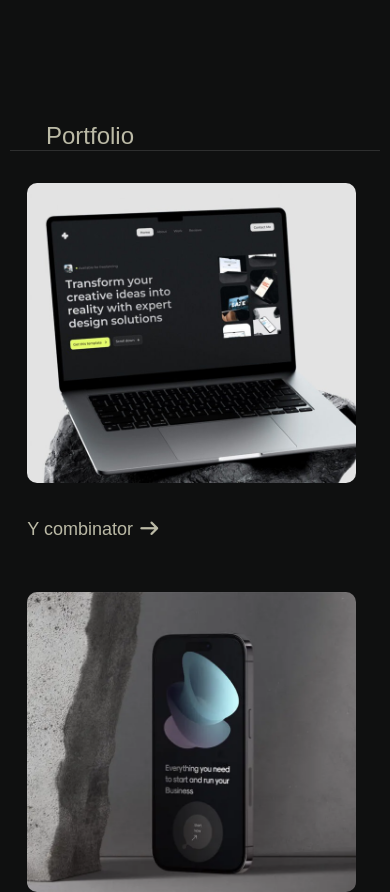
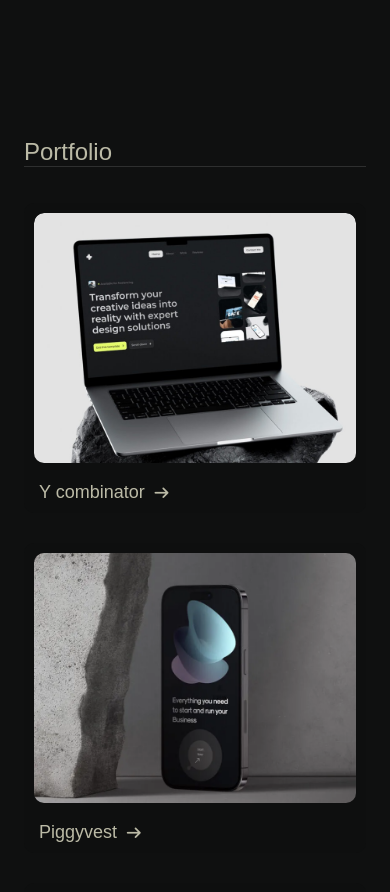
Before and after one commit to 14storm/my-portfolio, a plain HTML site: page other-html-pages/my portfolio.html in a window 390 px wide. Shown: the part 1100-1992 px from the top of the page. Drawn offline with Linux system fonts and the light colour scheme; a web font is replaced by a local one.

Commit message:
file updated

```diff
--- a/othercsspages/my portfolio.css
+++ b/othercsspages/my portfolio.css
@@ -291,113 +291,127 @@ section {
 
 /* ============ SECTION 3 - PORTFOLIO STYLES ============ */
 
+/* ============ SECTION 3 - PORTFOLIO STYLES (UPDATED) ============ */
+
 .sect-3 {
       margin-top: 5em;
       padding: 0 10px;
       margin-bottom: 8em;
-
-}
-
-.portfolio {
-      margin-bottom: thin solid #BBBAA6;
+      /* Animation settings (copied from original CSS) */
+      animation-name: fadeInSlideUp;
+      animation-duration: 0.8s;
+      animation-timing-function: ease-out;
+      animation-fill-mode: forwards;
+      opacity: 0;
+      animation-delay: 1.7s;
 }
 
 .portfolio h3 {
       color: #BBBAA6;
       font-size: 30px;
+      /* Consistent heading size */
       font-weight: 500;
       margin-bottom: 1.5em;
       border-bottom: thin solid #5b5b5b6c;
-
-
+      /* Separator line */
+      padding-left: 10px;
+      /* Align with main content */
 }
 
 .projects {
-
       display: grid;
       grid-template-columns: repeat(2, 1fr);
-      gap: 1em;
+      gap: 20px;
+      width: 100%;
+      margin: auto;
+}
+
+.mock-cont {
+      overflow: hidden;
+      border-radius: 10px;
+      background-color: #0E0F0F;
+      /* Dark background for the card */
+      padding: 10px;
 }
 
 
+.image {
+      overflow: hidden;
+      border-radius: 10px;
+}
+
 .mockup {
-      width: 98%;
+      width: 100%;
       height: 300px;
       border-radius: 10px;
       object-fit: cover;
       transition: transform 0.5s ease;
-
-
 }
 
-
 .mockup:hover {
-      background-color: #0b6f2e;
       transform: scale(1.1);
-      box-shadow: 0 10px 20px rgba(0, 0, 0, 0.5);
-
 }
 
 .mockup-description {
-      margin-bottom: 2em;
-      margin-top: 2em;
+      margin-top: 15px;
+      padding: 0 5px;
 }
 
 .mockup-description a {
       color: #BBBAA6;
       font-size: 18px;
+      font-weight: 500;
+      display: flex;
+      align-items: center;
 }
 
+.mockup-description a i {
+      font-size: 14px;
+      margin-left: 8px;
+      transition: transform 0.3s ease;
+}
 
+.mockup-description a:hover i {
+      transform: translateX(5px);
+}
 
+/* --- RESPONSIVENESS (MEDIA QUERIES) --- */
 
-@media (max-width: 767px) {
+@media (max-width: 1000px) {
       .projects {
-            width: 80%;
-            margin: auto;
-      }
-
-      .mockup {
-            object-fit: cover;
+            width: 100%;
+            padding: 0 10px;
       }
 }
 
-
-
-/* --- RESPONSIVENESS FOR MOBILE --- */
-
 @media (max-width: 767px) {
       .sect-3 {
-            width: 100%;
-            margin: auto;
-      }
-
-
-      .projects {
-            grid-template-columns: 1fr;
-            gap: 20px;
-            padding: 8px;
-            width: 95%;
-            margin: auto;
-
+            padding: 0 1.5em;
       }
 
       .portfolio h3 {
             font-size: 24px;
-            margin-bottom: 1em;
-            text-align: start;
-            padding-left: 1.5em;
+            padding-left: 0;
+      }
+
+      .projects {
+            grid-template-columns: 1fr;
+            gap: 30px;
+            width: 100%;
+            margin: auto;
+            padding: 0;
+      }
+
+      .mockup {
+            height: 250px;
       }
 }
-
 
 /* ============ SECTION 4 - SERVICES STYLES (ENHANCED) ============ */
 
 .sect-4 {
       margin-top: 5em;
-      /* Added margin for better spacing */
       margin-bottom: 8em;
-      /* Added margin for better spacing */
 }
 
 .sect-4 h3 {
@@ -406,33 +420,26 @@ section {
       margin-bottom: 1.5em;
       border-bottom: thin solid #5b5b5b98;
       font-size: 30px;
-      /* Increased font size for consistency */
       text-align: start;
       padding-left: 10px;
-      /* Removed extra left padding */
 }
 
 .skills {
-      width: 90%;
-      /* Increased width slightly for better content fit */
+      width: 95%;
       margin: auto;
       display: grid;
       gap: 20px;
-      /* Increased gap */
       grid-template-columns: repeat(2, 1fr);
 }
 
 .skills-container {
       background-color: #0E0F0F;
       border-radius: 15px;
-      /* Increased border radius */
       border: thin solid #bbbaa697;
       box-shadow: 0 4px 8px rgba(0, 0, 0, 0.2);
-      /* Nicer box shadow */
       padding: 30px;
       transition: transform 0.3s ease, border-color 0.3s ease;
       min-height: 250px;
-      /* Minimum height for better structure */
       display: flex;
       flex-direction: column;
 }
@@ -443,7 +450,7 @@ section {
       /* Subtle lift effect */
       border-color: #1ED760;
       /* Highlight border with accent color */
-      box-shadow: 0 8px 16px rgba(30, 215, 96, 0.2);
+      box-shadow: 0 2px 2px rgba(30, 215, 96, 0.2);
       /* Glowing effect */
 }
 
@@ -600,12 +607,12 @@ section {
 }
 
 .skill-item:nth-child(3) .skill-bar {
-      width: 70% !important;
+      width: 1% !important;
       animation-delay: 0.3s;
 }
 
 .skill-item:nth-child(4) .skill-bar {
-      width: 60% !important;
+      width: 1% !important;
       animation-delay: 0.4s;
 }
 
@@ -615,7 +622,7 @@ section {
             width: 0;
       }
 
-      /* The final width is dynamically set by the inline style in HTML */
+
 }
 
 
@@ -652,7 +659,6 @@ section {
       margin-top: 5em;
       padding: 0 10px;
       margin-bottom: 10em;
-      /* Animation settings (adjust delay as needed) */
       animation-name: fadeInSlideUp;
       animation-duration: 0.8s;
       animation-timing-function: ease-out;
@@ -693,7 +699,6 @@ section {
 .contact-form input[type="email"]:focus,
 .contact-form textarea:focus {
       border-color: #1ED760;
-      /* Your accent color */
       outline: none;
 }
 
@@ -703,7 +708,6 @@ section {
 
 .contact-form .send-message-btn {
       align-self: flex-start;
-      /* Keeps the button to the left on wider screens */
       background-color: #1ED760;
       padding: 15px 30px;
       border: none;
@@ -724,6 +728,8 @@ section {
 .contact-form .send-message-btn i {
       margin-left: 8px;
 }
+
+
 
 /* Responsive adjustments for contact section */
 @media (max-width: 767px) {
@@ -747,54 +753,6 @@ section {
             align-self: unset;
       }
 }
-
-
-
-
-
-
-
-
-
-
-
-
-
-
-
-
-
-
-
-
-
-
-
-
-
-
-
-
-
-
-
-
-
-
-
-
-
-
-
-
-
-
-
-
-
-
-
-
 
 
 
```
Also changed, not shown: other-html-pages/my portfolio.html (+19 -22 lines).
